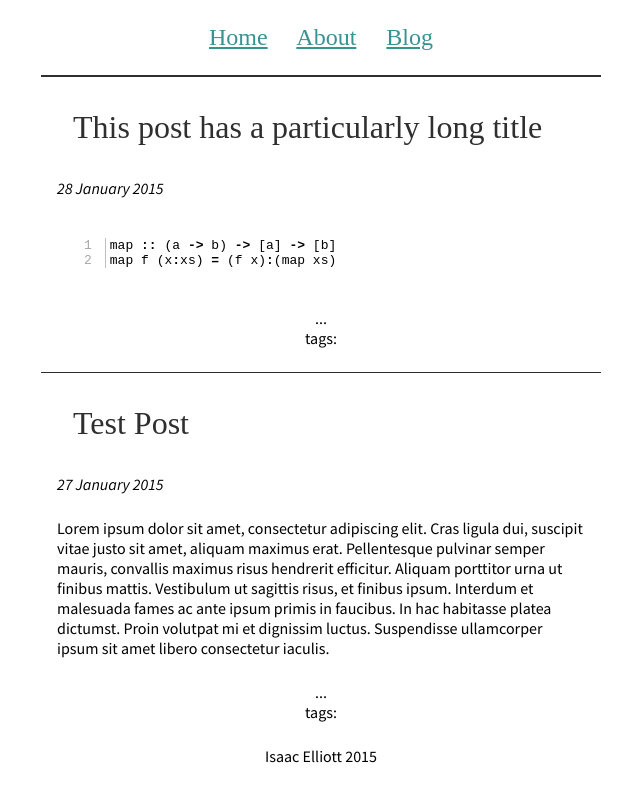
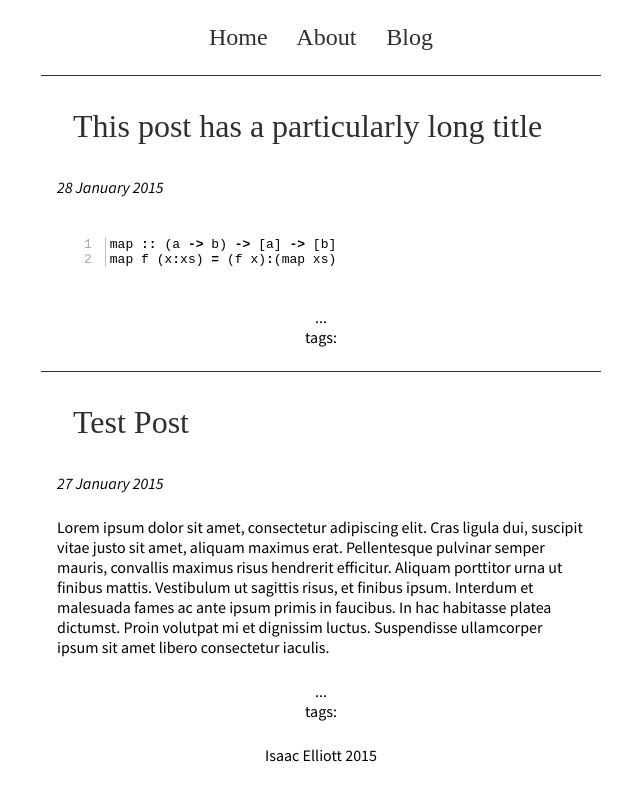
Before and after one commit to LightAndLight/lightandlight.github.io, a Jekyll site: the page built from index.html, in a window 1280 px wide. Shown: the top 802 px of the page, without its empty margins (319-959 px from the left). Built offline with Jekyll 4.4.1, drawn with Linux system fonts in a browser that asks for light colours; some web fonts are replaced.

Commit message:
Minor semantic changes

```diff
--- a/_layouts/page.html
+++ b/_layouts/page.html
@@ -12,16 +12,16 @@
 	<body>
 		<header></header>
 		<nav>
-			<a href="/">Home</a>
+			<a href="/" class="heading">Home</a>
 			&nbsp;
 			&nbsp;
-			<a href="/about.html">About</a>
+			<a href="/about.html" class="heading">About</a>
 			&nbsp;
 			&nbsp;
-			<a href="/blog.html">Blog</a>
+			<a href="/blog.html" class="heading">Blog</a>
 		</nav>
 
-		<section><article> {{ content }} </article></section>
+		<section> {{ content }} </section>
 		<footer><p>Isaac Elliott 2015</p></footer>
 	</body>
 </html>
```
